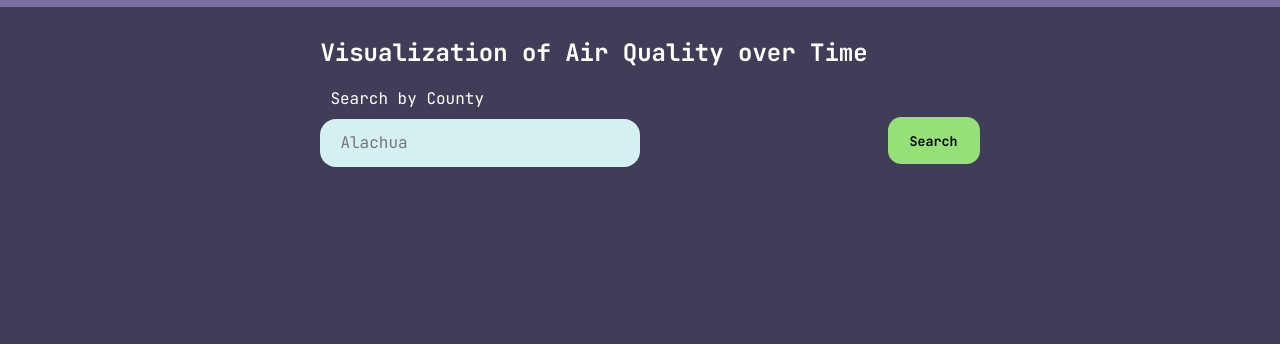
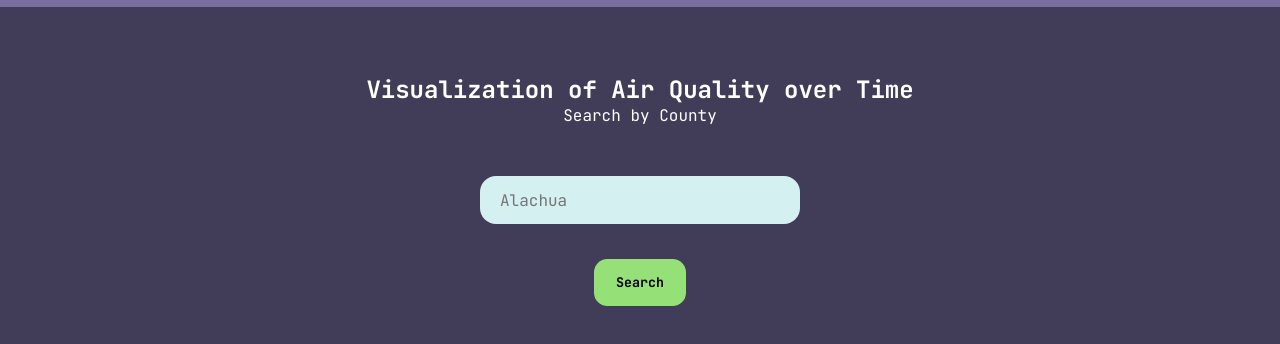
Before and after one commit to TheLeviEthan/DSA-Project-3a, a plain HTML site: page index.html in a window 1280 px wide. Shown: the part 66-410 px from the top of the page. Drawn offline with Linux system fonts and the light colour scheme.

Commit message:
format changes

```diff
--- a/index.html
+++ b/index.html
@@ -20,13 +20,13 @@
     </header>
 
     <section class="searchSection">
-        <div>
+        <div class="searchTitle">
             <h2>Visualization of Air Quality over Time</h2>
             <p>Search by County</p>
         <!-- <form action="search.php" method="post"> -->
-            <input type="text" id="county" name="county"  placeholder="Alachua" class="searchInput"></input>
         </div>
-        <div>
+        <div class="searchInput">
+            <input type="text" id="county" name="county"  placeholder="Alachua"></input>
             <button type="submit" id="search">Search</button>
         </div>
 
--- a/style.css
+++ b/style.css
@@ -1,5 +1,4 @@
 @import url('https://fonts.googleapis.com/css2?family=JetBrains+Mono:ital,wght@0,100..800;1,100..800&display=swap');
-
 
 
 *{
@@ -50,7 +49,6 @@ body{
     color: white;
     display: flex;
     margin-top: 100px;
-
 }
 
 section{
@@ -59,12 +57,32 @@ section{
 }
 /*=====> HOME PAGE <======*/
 .searchSection{
-    height: 10em;
-    display: flex;
-    align-items: center;
     justify-content: center;
 }
-.searchSection h2{
+.searchTitle {
+    justify-items: center;
+    margin: 20px 20px 20px 20px;
+}
+.searchInput{
+    justify-items: center;
+    margin: 20px 20px 20px 20px;
+    padding-top: 20px;
+}
+
+.searchInput input{
+   width: 100%;
+
+}
+/* .searchSectionTitle{
+    justify-self: center;
+    align-items: center;
+}
+.searchSection input{
+    justify-content: center;
+    align-items: center;
+} */
+/* .searchSection h2{
+    justify-self: center;
     margin: 0 20px 20px;
 }
 .searchSection p{
@@ -72,7 +90,7 @@ section{
 }
 .searchSection button{
     margin: 4em 0 0;
-}
+} */
 
 /*=====> EDIT DATA PAGE <======*/
 .ChangeType{
@@ -88,18 +106,22 @@ section{
     padding: 5px 10px;
 }
 
-
-
 /*=====> REFERENCE PAGE <======*/
 .references {
-    justify-content:left;
+    justify-content: center;
     align-items: center;
     font-size: 2em;
 }
 
+.references h2{
+    justify-self: center;
+    margin: 0 20px 20px;
+    padding: 5px 10px;
+}
+
 .references a{
     text-decoration: underline;
-    font-size: 0.75em;
+    font-size: 0.7em;
     margin: 0 10px;
     padding: 5px 10px;
     color: white;
```
